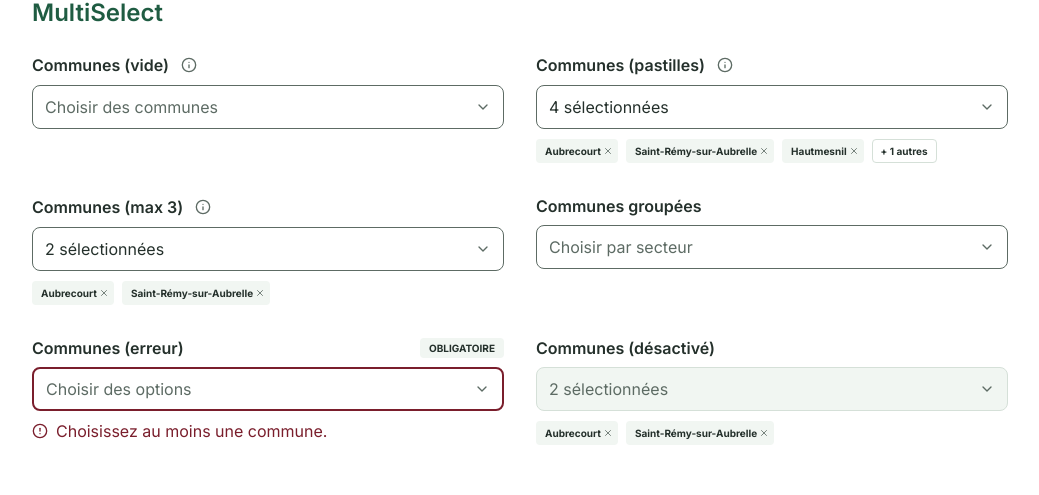
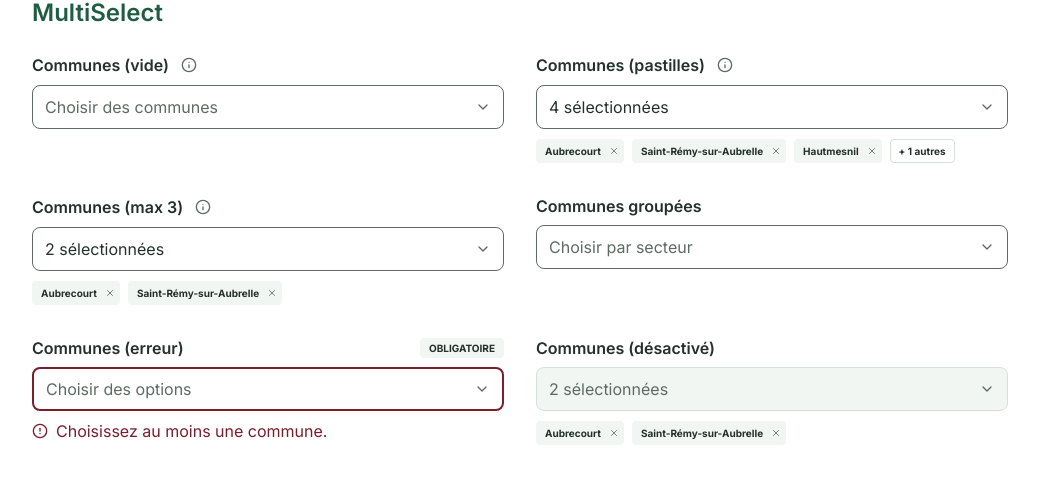
Before and after one commit to Kob0o/ValAubrelleFront, a Next.js app: page /dev/forms in a window 1280 px wide. Shown: the part 1451-1946 px from the top of the page, without its empty margins (120-1159 px from the left). Built offline with nearby package versions, Linux system fonts and the light colour scheme.

Commit message:
Augmente l'espace entre le libelle et le bouton Retirer.

```diff
--- a/src/components/forms/multi-select.tsx
+++ b/src/components/forms/multi-select.tsx
@@ -271,7 +271,7 @@ function MultiSelectControl({
   }
 
   const chipClassName =
-    "h-6 min-h-6 normal-case tracking-normal gap-0.5 py-0 pl-2 pr-0.5";
+    "h-6 min-h-6 normal-case tracking-normal gap-2 py-0 pl-2 pr-0.5";
 
   return (
     <div className="flex flex-col gap-2">
```
